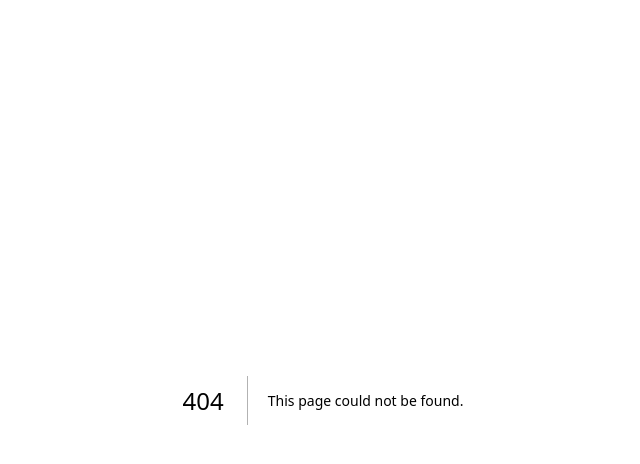
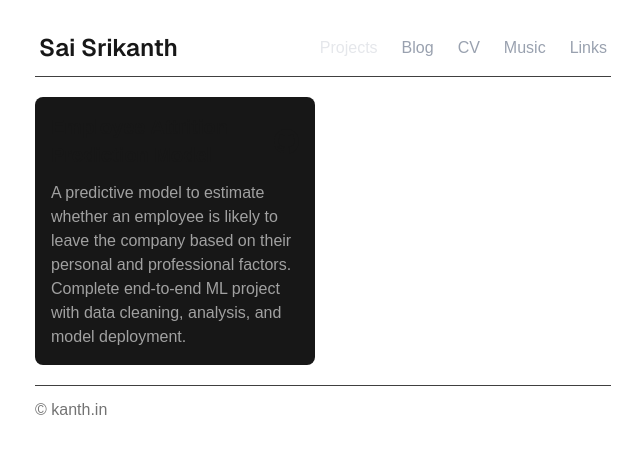
Before and after one commit to Srikan1h/portfolio, a Next.js app: page /projects in a window 1280 px wide. Before the commit this address had no page. Shown: the top 464 px of the page, without its empty margins (317-957 px from the left). Built offline with nearby package versions, Linux system fonts and the light colour scheme.

Commit message:
feature: projects page created & updated

```diff
--- a/app/links/page.tsx
+++ b/app/links/page.tsx
@@ -10,12 +10,12 @@ export default function Links() {
     <div className="sm:w-150  mx-auto py-4 sm:py-8 px-4 sm:px-3">
       <div className="container sm:flex items-center justify-between border-neutral-700 sm:border-b-1 pb-3 px-1">
   <div className="title">
-    <Link href="./" className="font-sans text-xl font-semibold">Sai Srikanth</Link>
+    <Link href="./" className="font-sans text-2xl font-semibold">Sai Srikanth</Link>
   </div>
 
  <ul className="flex gap-6 py-3 sm:py-0 border-neutral-700 border-b-1 sm:border-0">
     <li className="">
-      <Link className="text-gray-400" href="./">Projects</Link>
+      <Link className="text-gray-400" href="./projects">Projects</Link>
     </li>
      <li className="">
       <Link className="text-gray-400" href="./">Blog</Link>
@@ -29,7 +29,7 @@ export default function Links() {
 
     </li>
     <li>
-      <Link className="text-gray-400" href="./">Links</Link>
+      <Link className="text-gray-200" href="./links">Links</Link>
 
     </li>
   </ul>
--- a/app/page.tsx
+++ b/app/page.tsx
@@ -10,13 +10,12 @@ export default function Home() {
     <div className="sm:w-150  mx-auto py-4 sm:py-8 px-4 sm:px-3">
       <div className="container sm:flex items-center justify-between border-neutral-700 sm:border-b-1 pb-3 px-1">
   <div className="title">
-    <span className="font-sans text-xl font-semibold
-">Sai Srikanth</span>
+    <span className="font-sans text-2xl font-semibold">Sai Srikanth</span>
   </div>
 
- <ul className="flex justify-between gap-6 py-3 sm:py-0 border-neutral-700 border-b-1 sm:border-0">
+ <ul className="flex gap-6 py-3 sm:py-0 border-neutral-700 border-b-1 sm:border-0">
     <li className="">
-      <Link className="text-gray-400" href="./">Projects</Link>
+      <Link className="text-gray-400" href="./projects">Projects</Link>
     </li>
      <li className="">
       <Link className="text-gray-400" href="./">Blog</Link>
--- /dev/null
+++ b/app/projects/page.tsx
@@ -0,0 +1,75 @@
+import Link from "next/link";
+import Image from "next/image";
+
+
+
+
+export default function Projcts() {
+  return (
+    <div className="body sm:w-150 mx-auto py-4 sm:py-8 px-4 sm:px-3">
+      <div className="container sm:flex items-center justify-between border-neutral-700 sm:border-b-1 pb-3 px-1">
+  <div className="title">
+    <Link href="./" className="font-sans text-2xl font-semibold">Sai Srikanth</Link>
+  </div>
+
+ <ul className="flex gap-6 py-3 sm:py-0 border-neutral-700 border-b-1 sm:border-0">
+    <li className="">
+      <Link className="text-gray-200" href="./">Projects</Link>
+    </li>
+     <li className="">
+      <Link className="text-gray-400" href="./">Blog</Link>
+    </li>
+    <li>
+      <Link className="text-gray-400" href="./">CV</Link>
+
+    </li>
+    <li>
+      <Link className="text-gray-400" href="./">Music</Link>
+
+    </li>
+    <li>
+      <Link className="text-gray-400" href="./links">Links</Link>
+
+    </li>
+  </ul>
+  </div>
+
+  <section>
+    <div className="pb-4 sm:py-5 border-b-1 border-neutral-700 ">
+
+
+        <div className="sm:grid grid-cols-2 gap-4">
+  <div className="bg-neutral-900 rounded-lg p-4">
+    <div className="flex items-center gap-2 mb-3">
+            <h1 className="text-xl font-semibold">Employee Attrition Prediction Model</h1>
+            <Link href="https://github.com/Srikan1h/Employee-Attrition-Prediction-Model">
+             <svg xmlns="http://www.w3.org/2000/svg" width="25" height="25" fill="currentColor" className="bi bi-github " viewBox="0 0 16 16">
+  <path d="M8 0C3.58 0 0 3.58 0 8c0 3.54 2.29 6.53 5.47 7.59.4.07.55-.17.55-.38 0-.19-.01-.82-.01-1.49-2.01.37-2.53-.49-2.69-.94-.09-.23-.48-.94-.82-1.13-.28-.15-.68-.52-.01-.53.63-.01 1.08.58 1.23.82.72 1.21 1.87.87 2.33.66.07-.52.28-.87.51-1.07-1.78-.2-3.64-.89-3.64-3.95 0-.87.31-1.59.82-2.15-.08-.2-.36-1.02.08-2.12 0 0 .67-.21 2.2.82.64-.18 1.32-.27 2-.27s1.36.09 2 .27c1.53-1.04 2.2-.82 2.2-.82.44 1.1.16 1.92.08 2.12.51.56.82 1.27.82 2.15 0 3.07-1.87 3.75-3.65 3.95.29.25.54.73.54 1.48 0 1.07-.01 1.93-.01 2.2 0 .21.15.46.55.38A8.01 8.01 0 0 0 16 8c0-4.42-3.58-8-8-8"/>
+</svg>
+            </Link>
+
+    </div>
+    <p className="text-neutral-400">A predictive model to estimate whether an employee is likely to leave the company based on their personal and professional factors. Complete end-to-end ML project with data cleaning, analysis, and model deployment.</p>
+  </div>
+
+</div>
+
+
+    </div>
+
+  </section>
+  <footer>
+    <div className="flex py-3 justify-between">
+      <div>
+        <span className="text-neutral-500 ">© kanth.in</span>
+      </div>
+
+      <div className="flex">
+
+      </div>
+    </div>
+  </footer>
+</div>
+
+  );
+}
```
